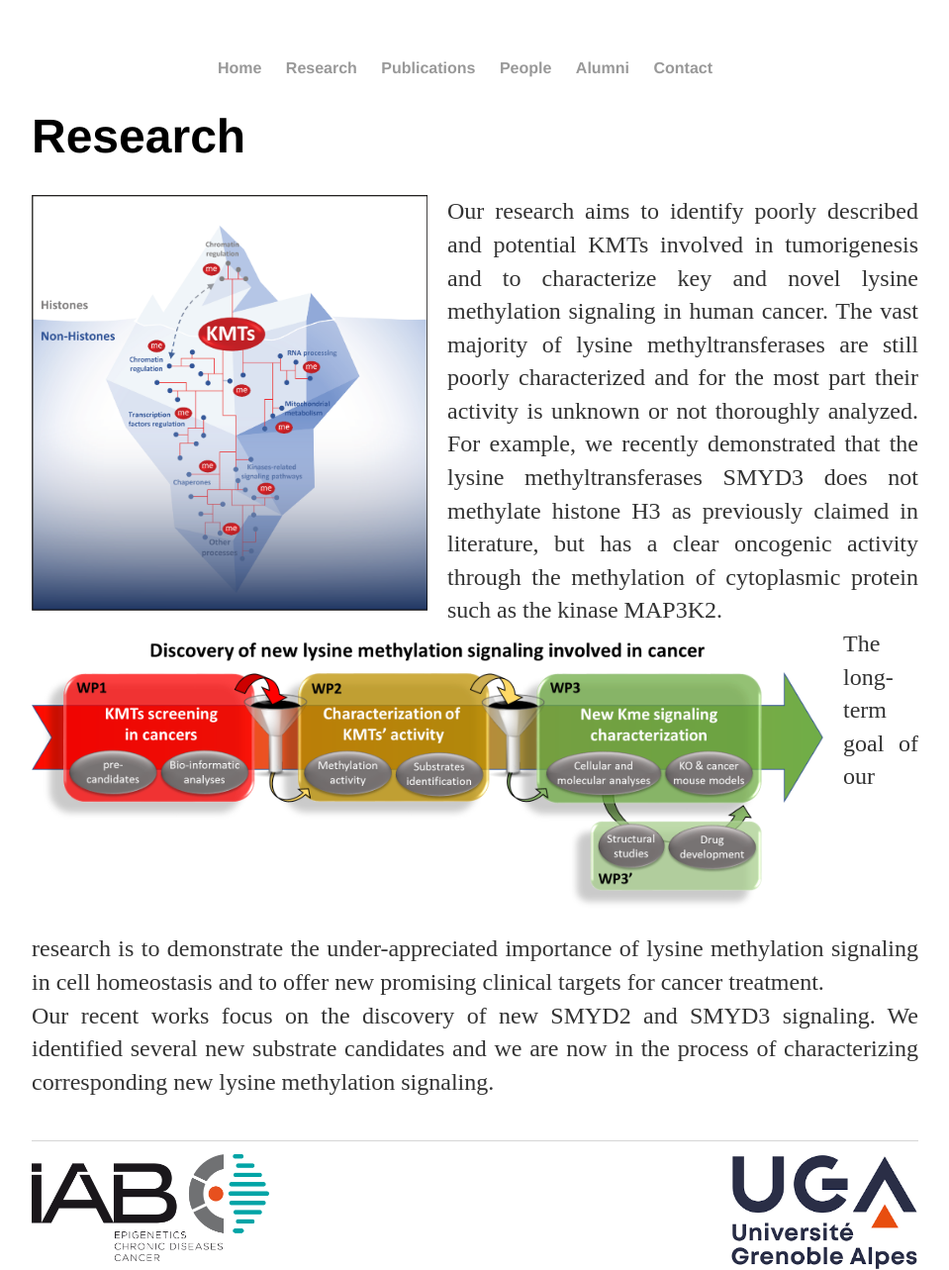
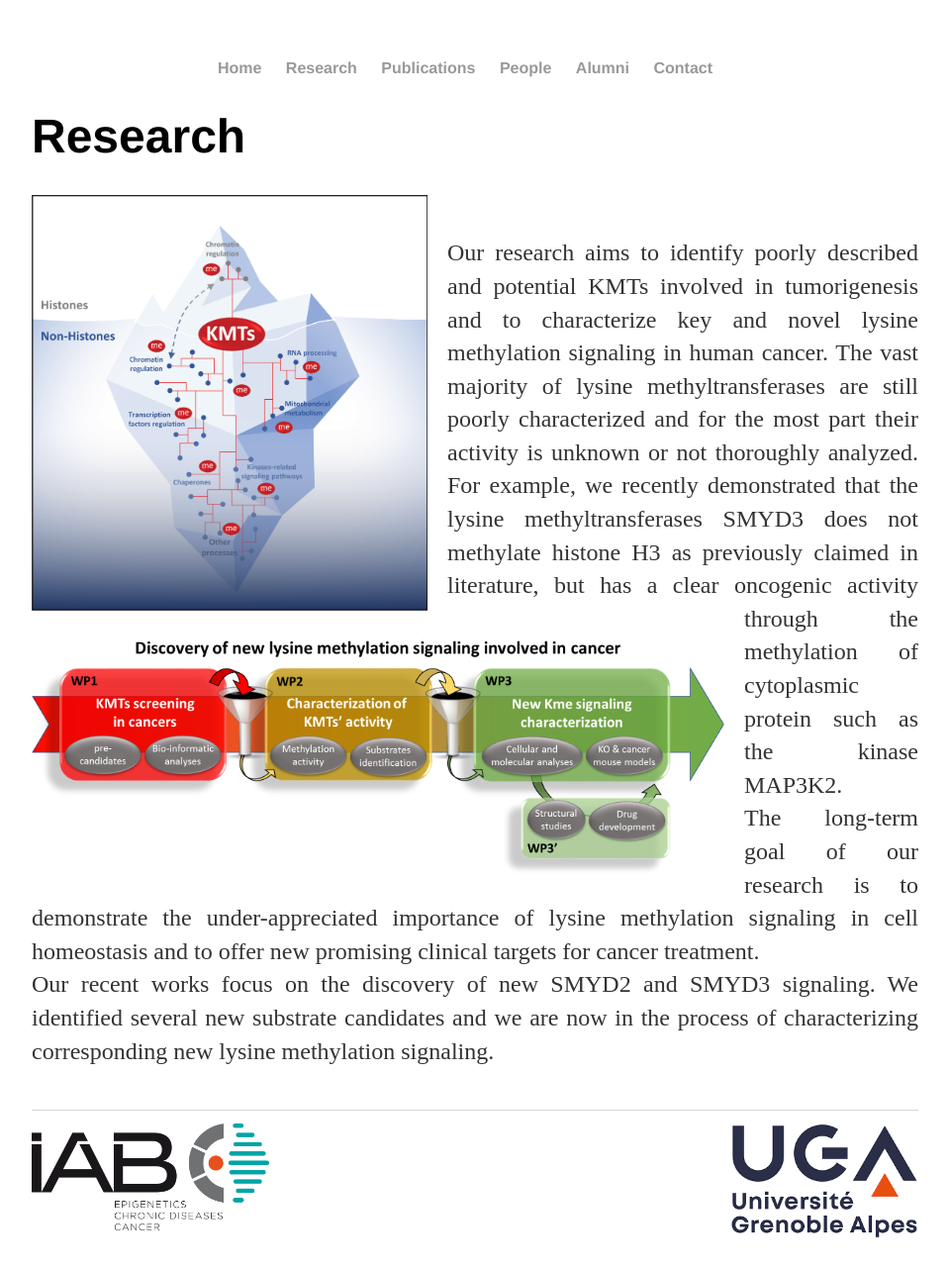
Before and after one commit to Reynoird-Lab/Reynoird-lab.github.io, a Jekyll site: the page built from Research/index.html, in a window 1280 px wide. Shown: the whole page at 99% size, without its empty margins (160-1119 px from the left). Built offline with Jekyll 4.4.1, drawn with Linux system fonts in a browser that asks for light colours; Markdown is read by kramdown in place of the engine named in the settings; after the commit the page ends 1251 px from its top, so only the background shows below that.

Commit message:
Update index.html

```diff
--- a/Research/index.html
+++ b/Research/index.html
@@ -4,7 +4,8 @@
 ---
 	<h1>{{ page.title }}</h1>
 
-<div><img src="https://reynoird-lab.github.io/Images/Lukinovic V graphical abstract CMYK_revision.png" title="Lysine Methylation Signaling" align="left" width="400" style="margin: 0px 20px 20px 0px;"/> <img src="https://reynoird-lab.github.io/Images/research.png" title="research" align="left" width="800" style="margin: 0px 20px 20px 0px;" br clear="left" /></div>
+<div><img src="https://reynoird-lab.github.io/Images/Lukinovic V graphical abstract CMYK_revision.png" title="Lysine Methylation Signaling" align="left" width="400" style="margin: 0px 20px 20px 0px;"/> <img src="https://reynoird-lab.github.io/Images/research.png" title="research" align="left" width="700" style="margin: 0px 20px 20px 0px;" br clear="left" /></div>
+<br>
 <p align="justify" align="left">Our research aims to identify poorly described and potential KMTs involved in tumorigenesis and to characterize key and novel lysine methylation signaling in human cancer. The vast majority of lysine methyltransferases are still poorly characterized and for the most part their activity is unknown or not thoroughly analyzed. For example, we recently demonstrated that the lysine methyltransferases SMYD3 does not methylate histone H3 as previously claimed in literature, but has a clear oncogenic activity through the methylation of cytoplasmic protein such as the kinase MAP3K2.<br>
 The long-term goal of our research is to demonstrate the under-appreciated importance of lysine methylation signaling in cell homeostasis and to offer new promising clinical targets for cancer treatment.
 <br>Our recent works focus on the discovery of new SMYD2 and SMYD3 signaling. We identified several new substrate candidates and we are now in the process of characterizing corresponding new lysine methylation signaling.</p><br>
```
